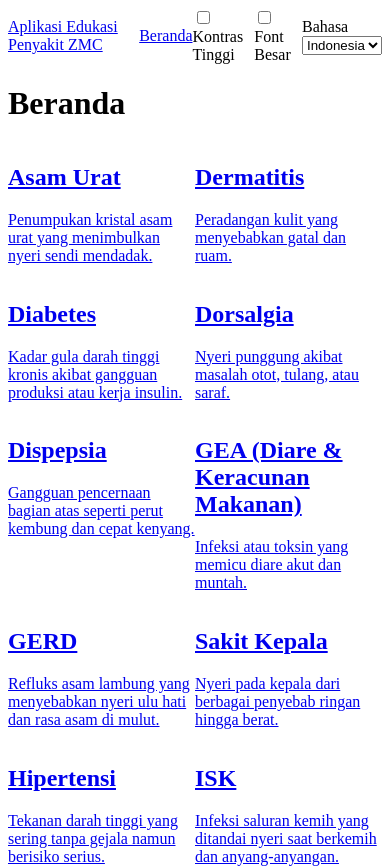
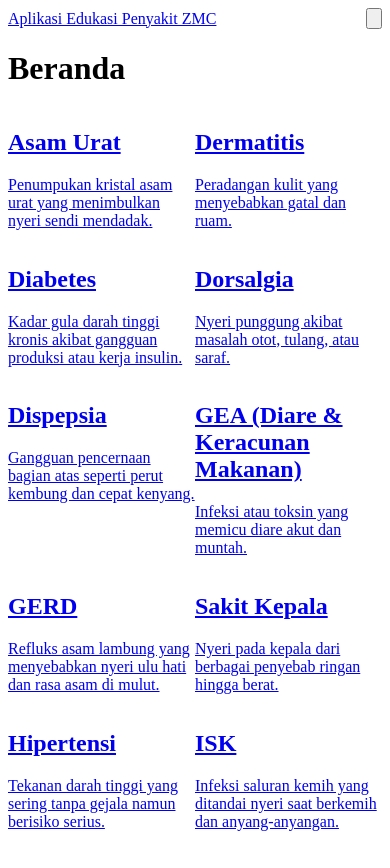
Before and after one commit to psychoMetryx/zmcEdukasi, a React (Vite) app: page / in a window 390 px wide. Shown: the top 868 px of the page. Built offline with nearby package versions, Linux system fonts and the light colour scheme.

Commit message:
feat: add responsive header with hamburger menu

```diff
--- a/src/components/Header.tsx
+++ b/src/components/Header.tsx
@@ -12,6 +12,7 @@ export default function Header() {
   const [largeText, setLargeText] = useState(
     () => localStorage.getItem('a11y:zmc:font') === '1'
   )
+  const [menuOpen, setMenuOpen] = useState(false)
   const labels = getLabels(lang)
 
   useEffect(() => {
@@ -40,17 +41,51 @@ export default function Header() {
 
   return (
     <header
-      className={`${highContrast ? 'bg-black text-white' : 'bg-brand-primary text-brand-background'}`}
+      className={`${highContrast ? 'bg-black text-white' : 'bg-brand-primary text-brand-background'} font-brand`}
     >
-      <div className="mx-auto flex max-w-4xl items-center justify-between p-4">
+      <div className="relative mx-auto flex max-w-4xl items-center justify-between p-4">
         <Link to="/" className="text-base font-bold font-heading">
           {labels.appTitle}
         </Link>
-        <nav className="flex items-center gap-2">
-          <Link to="/" className="px-2 py-1 text-sm font-medium">
+        <button
+          className="rounded p-2 hover:bg-brand-accent/20 focus:bg-brand-accent/20 focus:outline-none md:hidden"
+          onClick={() => setMenuOpen((o) => !o)}
+          aria-label="Toggle navigation"
+        >
+          <svg
+            className="h-6 w-6"
+            xmlns="http://www.w3.org/2000/svg"
+            fill="none"
+            viewBox="0 0 24 24"
+            stroke="currentColor"
+          >
+            {menuOpen ? (
+              <path
+                strokeLinecap="round"
+                strokeLinejoin="round"
+                strokeWidth="2"
+                d="M6 18L18 6M6 6l12 12"
+              />
+            ) : (
+              <path
+                strokeLinecap="round"
+                strokeLinejoin="round"
+                strokeWidth="2"
+                d="M4 6h16M4 12h16M4 18h16"
+              />
+            )}
+          </svg>
+        </button>
+        <nav
+          className={`${menuOpen ? 'flex' : 'hidden'} absolute left-0 top-full w-full flex-col gap-2 bg-brand-primary px-4 pb-4 md:static md:flex md:w-auto md:flex-row md:items-center md:gap-2 md:bg-transparent md:p-0`}
+        >
+          <Link
+            to="/"
+            className="rounded px-3 py-2 text-sm font-medium hover:bg-brand-accent hover:text-brand-background focus:bg-brand-accent focus:text-brand-background"
+          >
             {labels.home}
           </Link>
-          <label className="text-sm">
+          <label className="flex items-center rounded px-3 py-2 text-sm hover:bg-brand-accent/20 focus-within:bg-brand-accent/20">
             <input
               type="checkbox"
               className="mr-1"
@@ -59,7 +94,7 @@ export default function Header() {
             />
             {labels.highContrast}
           </label>
-          <label className="text-sm">
+          <label className="flex items-center rounded px-3 py-2 text-sm hover:bg-brand-accent/20 focus-within:bg-brand-accent/20">
             <input
               type="checkbox"
               className="mr-1"
@@ -68,7 +103,7 @@ export default function Header() {
             />
             {labels.largeText}
           </label>
-          <label className="text-sm">
+          <label className="flex items-center rounded px-3 py-2 text-sm hover:bg-brand-accent/20 focus-within:bg-brand-accent/20">
             {labels.language}
             <select
               className="ml-1 text-brand-foreground"
```
